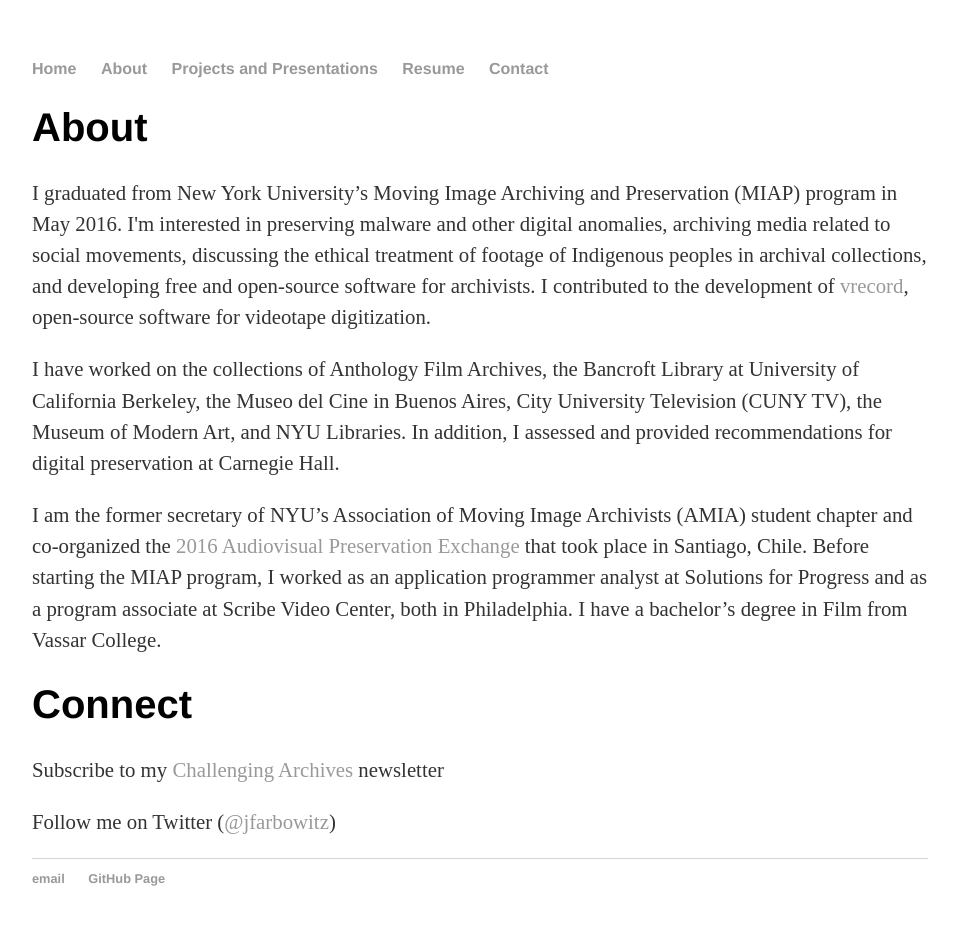
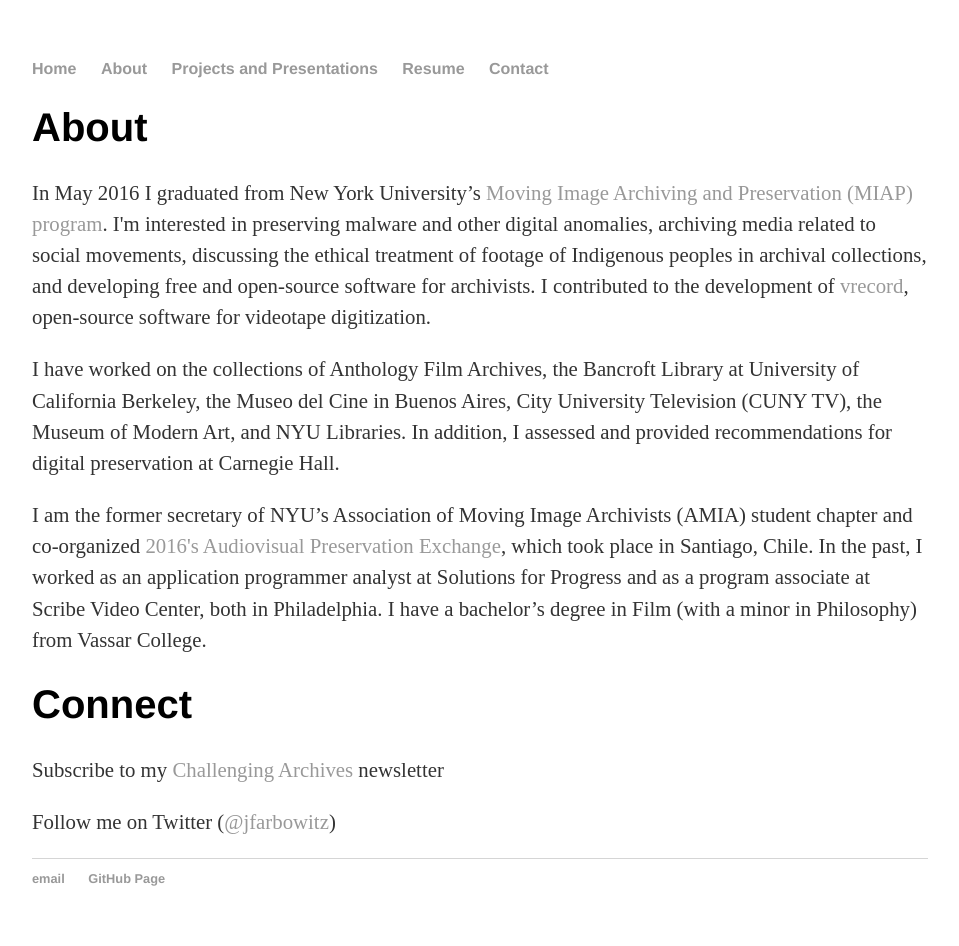
Before and after one commit to jfarbowitz/jfarbowitz.github.io, a Jekyll site: the page built from about/index.html, in a window 1280 px wide. Shown: the whole page, without its empty margins (160-1119 px from the left). Built offline with Jekyll 4.4.1, drawn with Linux system fonts in a browser that asks for light colours.

Commit message:
improved copy

```diff
--- a/about/index.html
+++ b/about/index.html
@@ -5,11 +5,11 @@
 
 	<div class="about">
 			<h1>About</h1>
-	<p>I graduated from New York University’s Moving Image Archiving and Preservation (MIAP) program in May 2016. I'm interested in preserving malware and other digital anomalies, archiving media related to social movements, discussing the ethical treatment of footage of Indigenous peoples in archival collections, and developing free and open-source software for archivists. I contributed to the development of <a href="https://github.com/amiaopensource/vrecord" target="new">vrecord</a>, open-source software for videotape digitization.</p>
+	<p>In May 2016 I graduated from New York University’s <a href="https://tisch.nyu.edu/cinema-studies/courses/ma-in-moving-image-archiving-and-preservation" target="new">Moving Image Archiving and Preservation (MIAP) program</a>. I'm interested in preserving malware and other digital anomalies, archiving media related to social movements, discussing the ethical treatment of footage of Indigenous peoples in archival collections, and developing free and open-source software for archivists. I contributed to the development of <a href="https://github.com/amiaopensource/vrecord" target="new">vrecord</a>, open-source software for videotape digitization.</p>
 
 	<p>I have worked on the collections of Anthology Film Archives, the Bancroft Library at University of California Berkeley, the Museo del Cine in Buenos Aires, City University Television (CUNY TV), the Museum of Modern Art, and NYU Libraries. In addition, I assessed and provided recommendations for digital preservation at Carnegie Hall.</p>
 
-	<p>I am the former secretary of NYU’s Association of Moving Image Archivists (AMIA) student chapter and co-organized the <a href="https://apexsantiago.wordpress.com/" target="new">2016 Audiovisual Preservation Exchange</a> that took place in Santiago, Chile. Before starting the MIAP program, I worked as an application programmer analyst at Solutions for Progress and as a program associate at Scribe Video Center, both in Philadelphia. I have a bachelor’s degree in Film from Vassar College.</p>
+	<p>I am the former secretary of NYU’s Association of Moving Image Archivists (AMIA) student chapter and co-organized <a href="https://apexsantiago.wordpress.com/" target="new">2016's Audiovisual Preservation Exchange</a>, which took place in Santiago, Chile. In the past, I worked as an application programmer analyst at Solutions for Progress and as a program associate at Scribe Video Center, both in Philadelphia. I have a bachelor’s degree in Film (with a minor in Philosophy) from Vassar College.</p>
 
 	<div class="connect">
 		<h1>Connect</h1>
--- a/index.html
+++ b/index.html
@@ -4,5 +4,5 @@
 ---
     		<div class="blurb">
         		<h1>Jonathan Farbowitz is a Media Archivist</h1>
-				<p>I'm a graduate of NYU's Moving Image Archiving and Preservation program. I've written about preserving malware in archives, musuems, and libraries and I help develop open-source software for the audiovisual preservation community. <a href="/about">Read more about me.</a></p>
+				<p>I'm a recent graduate of NYU's Moving Image Archiving and Preservation program. I've written about preserving malware in archives, musuems, and libraries and I help develop open-source software for the audiovisual preservation community. <a href="/about">Read more about me.</a></p>
     		</div>
```
